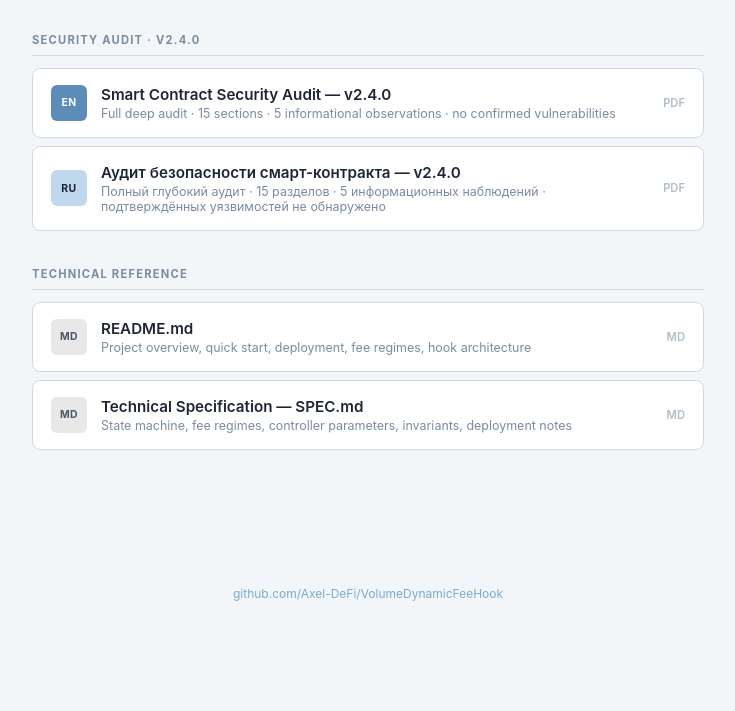
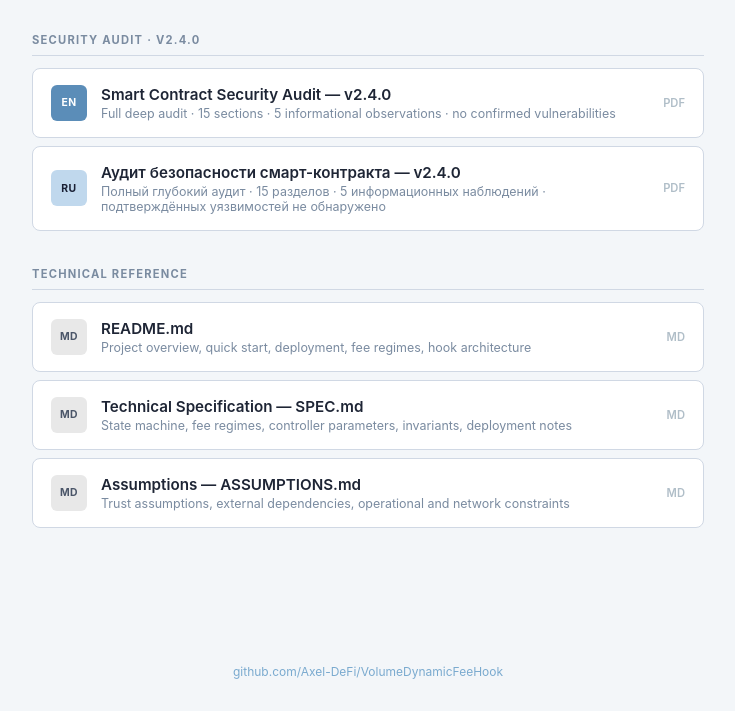
Before and after one commit to Axel-DeFi/VolumeDynamicFeeHook, a plain HTML site: page docs/index.html in a window 1280 px wide. Shown: the part 538-1249 px from the top of the page, without its empty margins (272-1007 px from the left). Before the commit the page ends 1171 px from the top, so only its background shows below. Drawn offline with Linux system fonts and the light colour scheme.

Commit message:
docs: add ASSUMPTIONS.md and link from index.html
Trust assumptions, external dependencies, operational and network
constraints extracted into a dedicated document.  The security audit
skill now references it as a source of truth instead of hard-coding
production facts in its instructions.

Co-Authored-By: Claude Opus 4.6 <noreply@anthropic.com>

```diff
--- a/docs/index.html
+++ b/docs/index.html
@@ -237,6 +237,17 @@
           <div class="card-ext">MD</div>
         </a>
       </div>
+
+      <div class="card">
+        <a href="https://github.com/Axel-DeFi/VolumeDynamicFeeHook/blob/main/docs/ASSUMPTIONS.md" target="_blank">
+          <div class="card-icon icon-md">MD</div>
+          <div class="card-text">
+            <div class="card-label">Assumptions — ASSUMPTIONS.md</div>
+            <div class="card-desc">Trust assumptions, external dependencies, operational and network constraints</div>
+          </div>
+          <div class="card-ext">MD</div>
+        </a>
+      </div>
     </div>
 
   </div>
```
Also changed, not shown: 1 other file.
